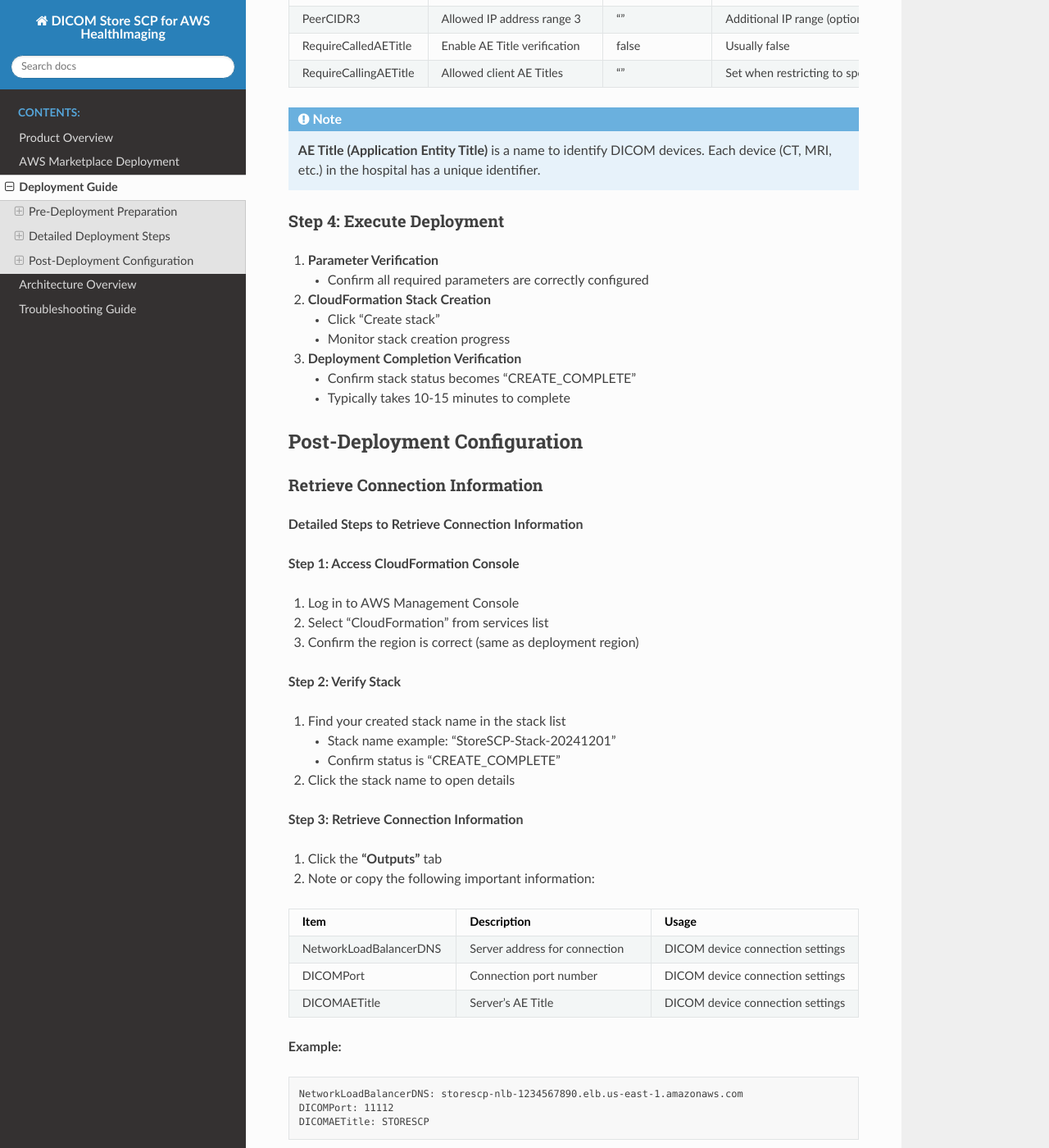
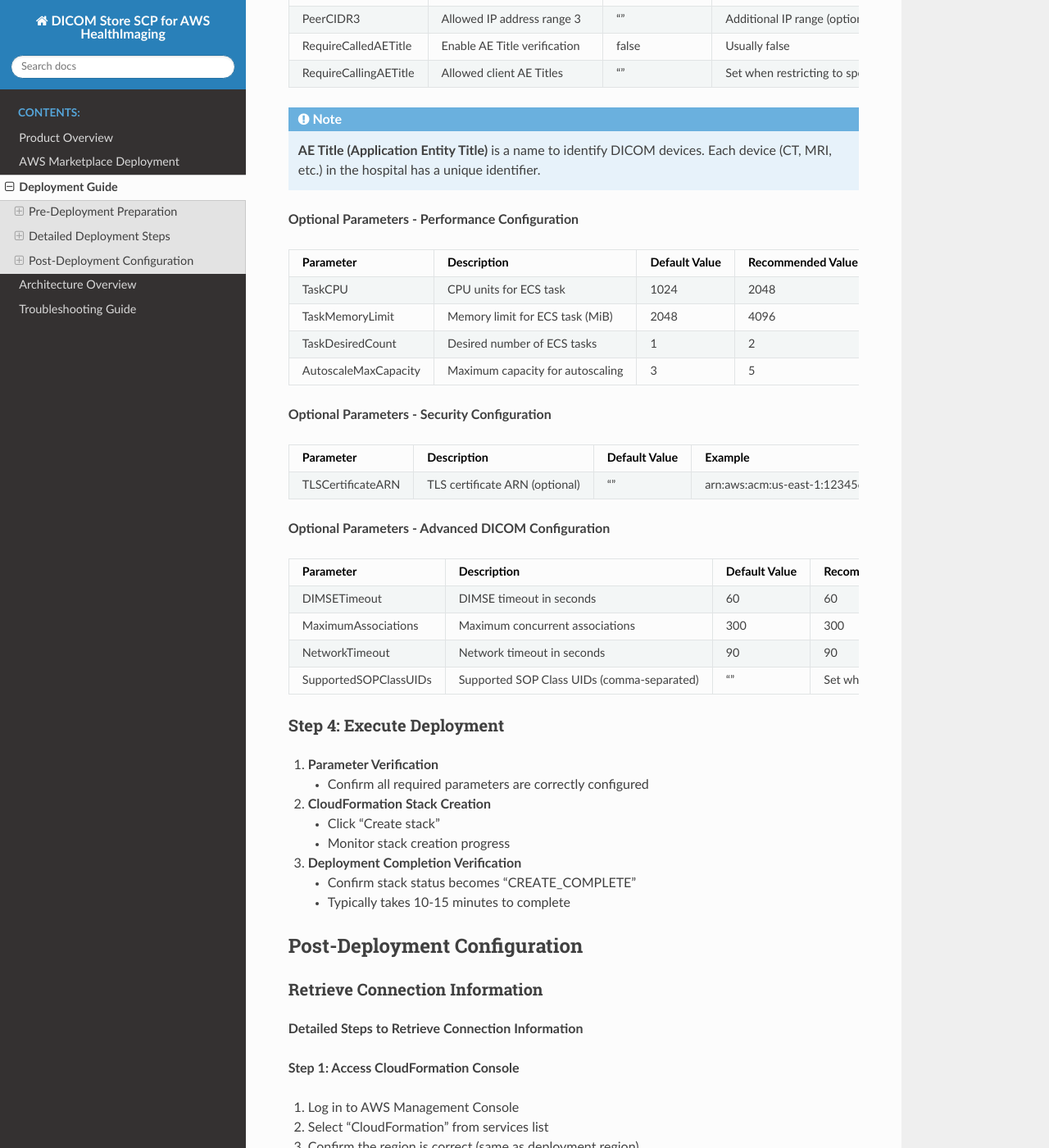
Before and after one commit to mmi-sc/dicom-store-scp-for-ahi, a Sphinx documentation site: the page built from source/deployment.rst, in a window 1280 px wide and 1400 px high, scrolled down 4196 px. Shown: the whole window at 82% size. Built offline with Sphinx 7.4.7 and the Read the Docs theme 3.1.0, drawn with Linux system fonts in a browser that asks for light colours.

Commit message:
Add TaskCPU and TaskMemoryLimit parameters to documentation
- Add TaskCPU and TaskMemoryLimit parameters to all documentation files
- Update deployment guides (Japanese and English)
- Update architecture overviews (Japanese and English)
- Update marketplace documentation (Japanese and English)
- Update Sphinx documentation (deployment.rst, architecture.rst)
- Update marketplace-out README.md
- Parameters allow configuration of ECS task CPU and memory resources

```diff
--- a/source/architecture.rst
+++ b/source/architecture.rst
@@ -66,8 +66,8 @@
 
 **Container Specifications:**
 - Base image: Custom DICOM SCP application
-- CPU: 1024-4096 units (configurable)
-- Memory: 2048-8192 MiB (configurable)
+- CPU: 1024-4096 units (configurable via TaskCPU parameter)
+- Memory: 2048-8192 MiB (configurable via TaskMemoryLimit parameter)
 - Network: VPC with private subnets
 
 **DICOM SCP Capabilities:**
--- a/source/deployment.rst
+++ b/source/deployment.rst
@@ -249,6 +249,75 @@
 .. note::
    **AE Title (Application Entity Title)** is a name to identify DICOM devices. Each device (CT, MRI, etc.) in the hospital has a unique identifier.
 
+**Optional Parameters - Performance Configuration**
+
+.. list-table::
+   :header-rows: 1
+   :widths: 20 30 20 30
+
+   * - Parameter
+     - Description
+     - Default Value
+     - Recommended Value
+   * - TaskCPU
+     - CPU units for ECS task
+     - 1024
+     - 2048
+   * - TaskMemoryLimit
+     - Memory limit for ECS task (MiB)
+     - 2048
+     - 4096
+   * - TaskDesiredCount
+     - Desired number of ECS tasks
+     - 1
+     - 2
+   * - AutoscaleMaxCapacity
+     - Maximum capacity for autoscaling
+     - 3
+     - 5
+
+**Optional Parameters - Security Configuration**
+
+.. list-table::
+   :header-rows: 1
+   :widths: 20 30 20 30
+
+   * - Parameter
+     - Description
+     - Default Value
+     - Example
+   * - TLSCertificateARN
+     - TLS certificate ARN (optional)
+     - ""
+     - arn:aws:acm:us-east-1:123456789012:certificate/xxxxxxxx
+
+**Optional Parameters - Advanced DICOM Configuration**
+
+.. list-table::
+   :header-rows: 1
+   :widths: 20 30 20 30
+
+   * - Parameter
+     - Description
+     - Default Value
+     - Recommended Value
+   * - DIMSETimeout
+     - DIMSE timeout in seconds
+     - 60
+     - 60
+   * - MaximumAssociations
+     - Maximum concurrent associations
+     - 300
+     - 300
+   * - NetworkTimeout
+     - Network timeout in seconds
+     - 90
+     - 90
+   * - SupportedSOPClassUIDs
+     - Supported SOP Class UIDs (comma-separated)
+     - ""
+     - Set when restricting to specific UIDs
+
 Step 4: Execute Deployment
 ~~~~~~~~~~~~~~~~~~~~~~~~~~
 
```
Also changed, not shown: source/marketplace.rst (+8 -0 lines).
